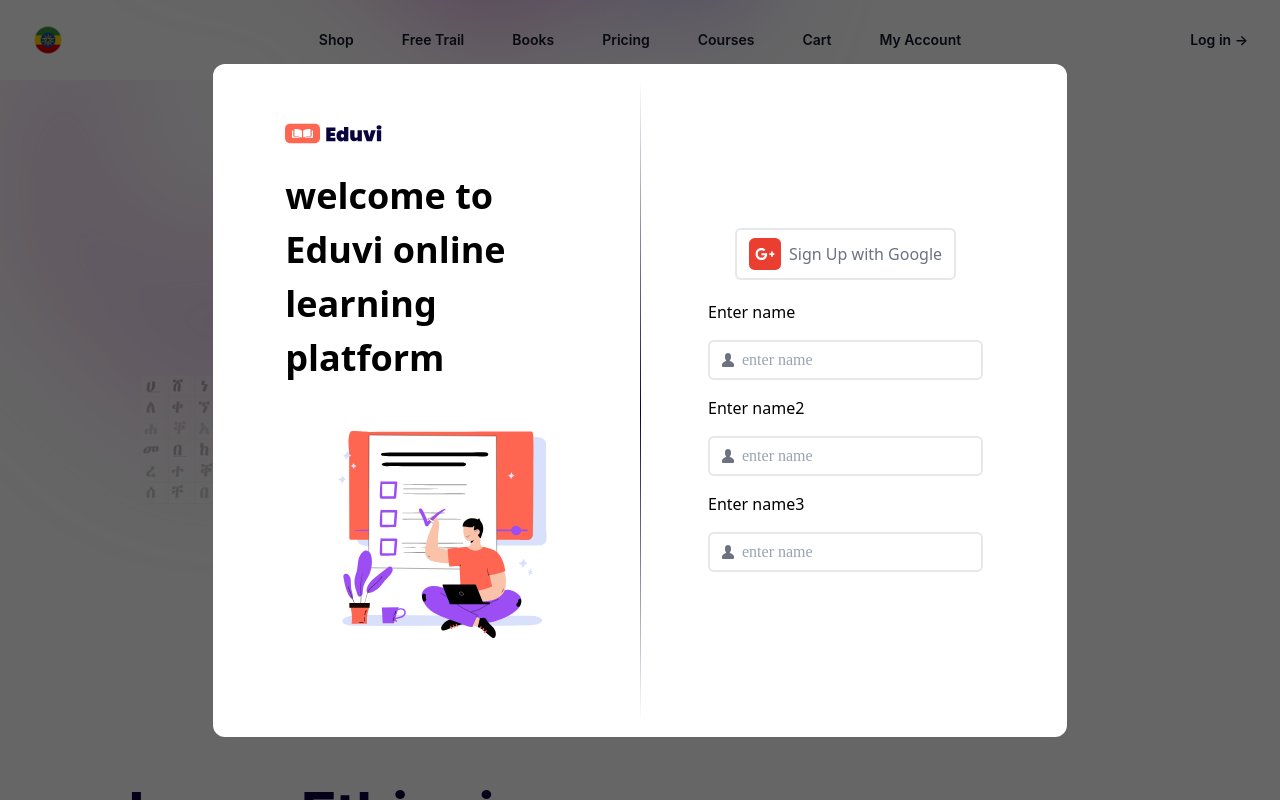
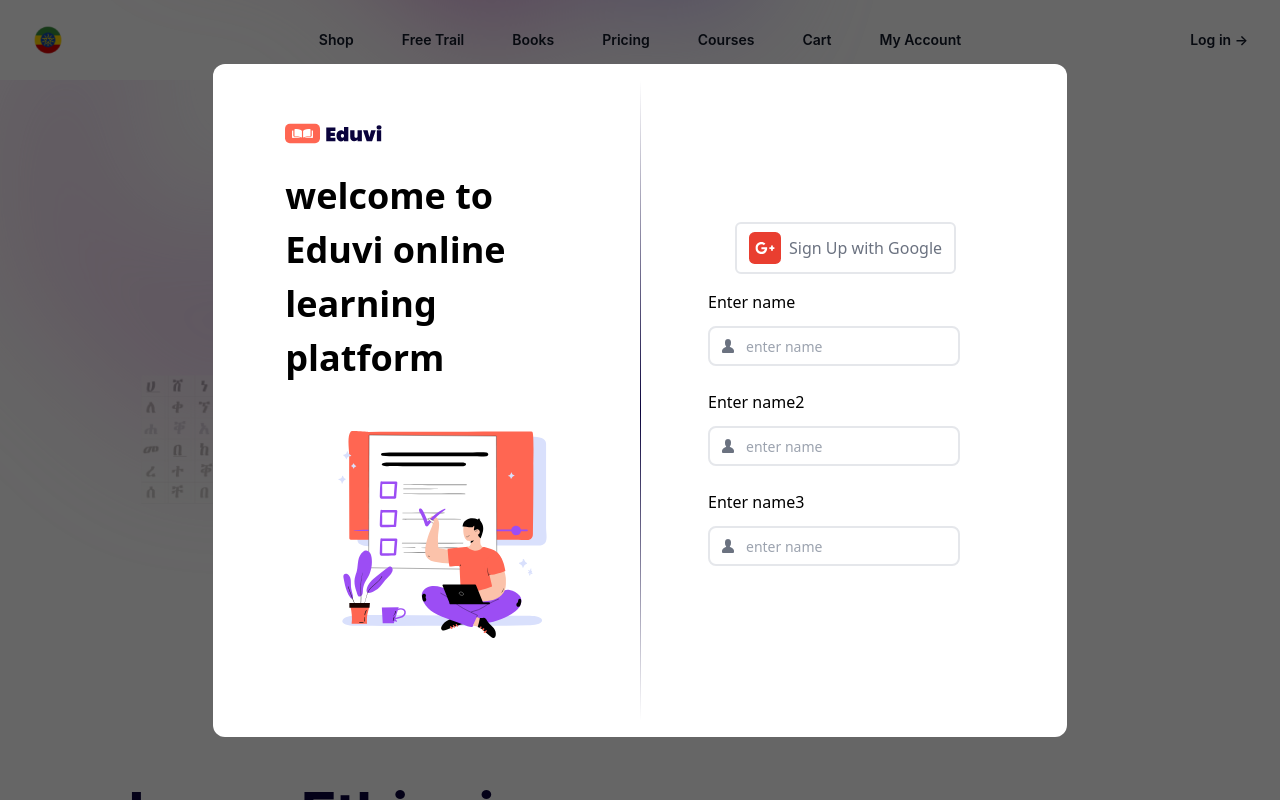
Before and after one commit to nati589/elearning, a React (Create React App) app: page / in a window 1280 px wide. Shown: the top 800 px of the page. Built offline with nearby package versions, Linux system fonts and the light colour scheme.

Commit message:
Update InputComponent.jsx

```diff
--- a/src/components/InputComponent.jsx
+++ b/src/components/InputComponent.jsx
@@ -3,10 +3,10 @@
 function InputComponent({logo,label, type, placeholder}) {
   return (
     <div className='flex flex-col flex-nowrap w-10/12 m-auto mb-2 mt-2'>
-       <label className='font-sans text-base font-medium'>
+        <label className='font-sans text-base font-medium leading-4'>
         {label}
         {logo}
-         <input className='flex-row font-mono font-thin bg-opacity-10 border-2 h-10 p-2 pr-3 pl-8 w-full rounded-md' type={type} placeholder={placeholder}/>
+            <input className='flex-row font-sans font-thin text-sm bg-opacity-10 border-2 h-10 pt-2 pb-2 pr-3 pl-9 mb-3 w-11/12 rounded-lg' type={type} placeholder={placeholder}/>
         </label>
     </div>
   )
```
